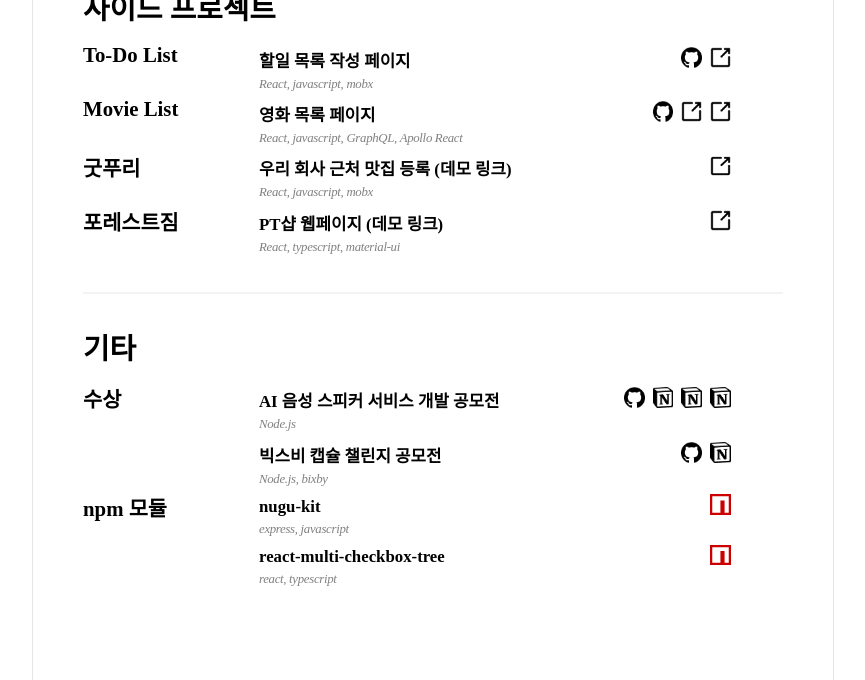
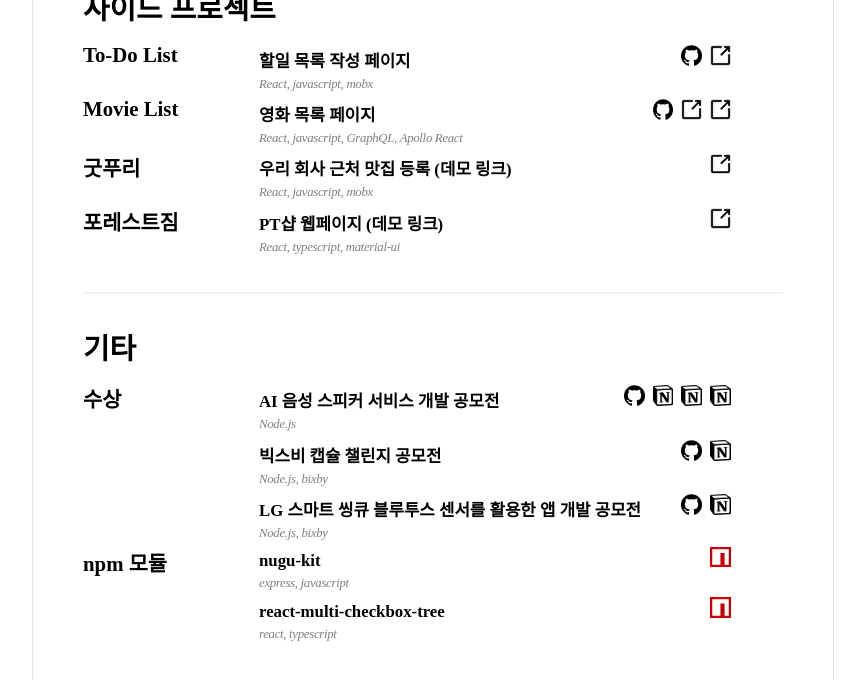
Before and after one commit to kiminseob/resume, a React app: page / in a window 1280 px wide. Shown: the part 1262-1942 px from the top of the page, without its empty margins (207-1072 px from the left). Built offline with nearby package versions, Linux system fonts and the light colour scheme.

Commit message:
feat: 수상내역 추가

```diff
--- a/public/index.html
+++ b/public/index.html
@@ -1,7 +1,8 @@
+<!DOCTYPE html>
 <html>
   <head>
     <meta charset="UTF-8" />
-    <link rel="icon" href="icon/profile.ico" />
+    <link rel="shortcut icon" type="image/x-icon" href="icon/profile.ico" />
     <title>김인섭 포트폴리오</title>
   </head>
   <body>
--- a/src/components/Others.jsx
+++ b/src/components/Others.jsx
@@ -70,6 +70,35 @@ function Others() {
       </SC.Row>
       <SC.Row>
         <SC.Column>
+          <SC.Company></SC.Company>
+        </SC.Column>
+        <SC.Column>
+          <SC.FullRow>
+            <SC.RowHeader>
+              LG 스마트 씽큐 블루투스 센서를 활용한 앱 개발 공모전
+            </SC.RowHeader>
+            <SC.Row>
+              <a
+                href="https://github.com/kiminseob/LG-smart-ThinkQ"
+                target="_blank"
+              >
+                <SC.Icon src="icon/github.png" />
+              </a>
+              <a
+                href="https://canyon-honey-f8b.notion.site/Closet-Manager-2017-11-2017-12-f9d3f493fd1f41c694819878fc2818e7"
+                target="_blank"
+              >
+                <SC.Icon src="icon/notion.png" />
+              </a>
+            </SC.Row>
+          </SC.FullRow>
+          <SC.Row>
+            <SC.Stack>Node.js, bixby</SC.Stack>
+          </SC.Row>
+        </SC.Column>
+      </SC.Row>
+      <SC.Row>
+        <SC.Column>
           <SC.Company>npm 모듈</SC.Company>
         </SC.Column>
         <SC.Column>
```
Also changed, not shown: public/manifest.json.
